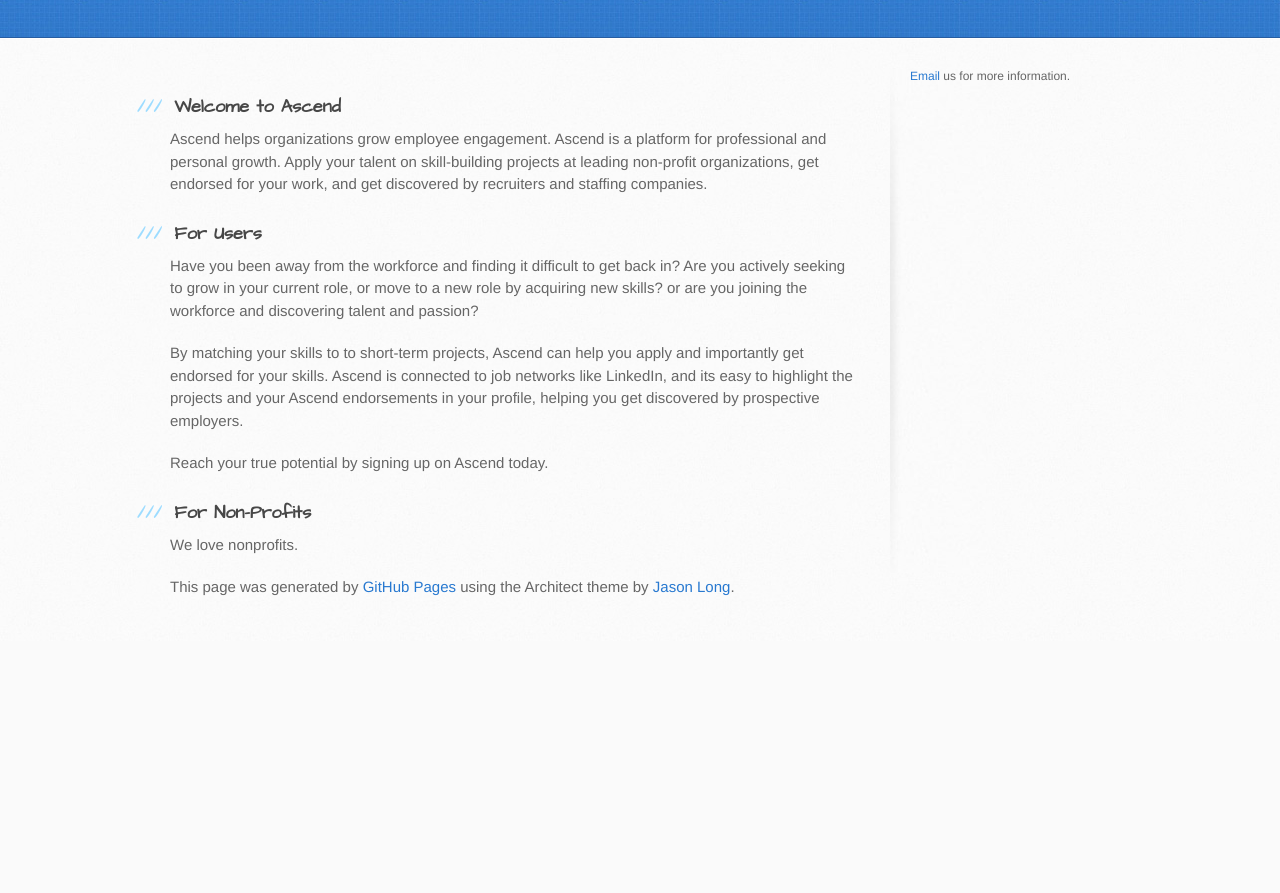
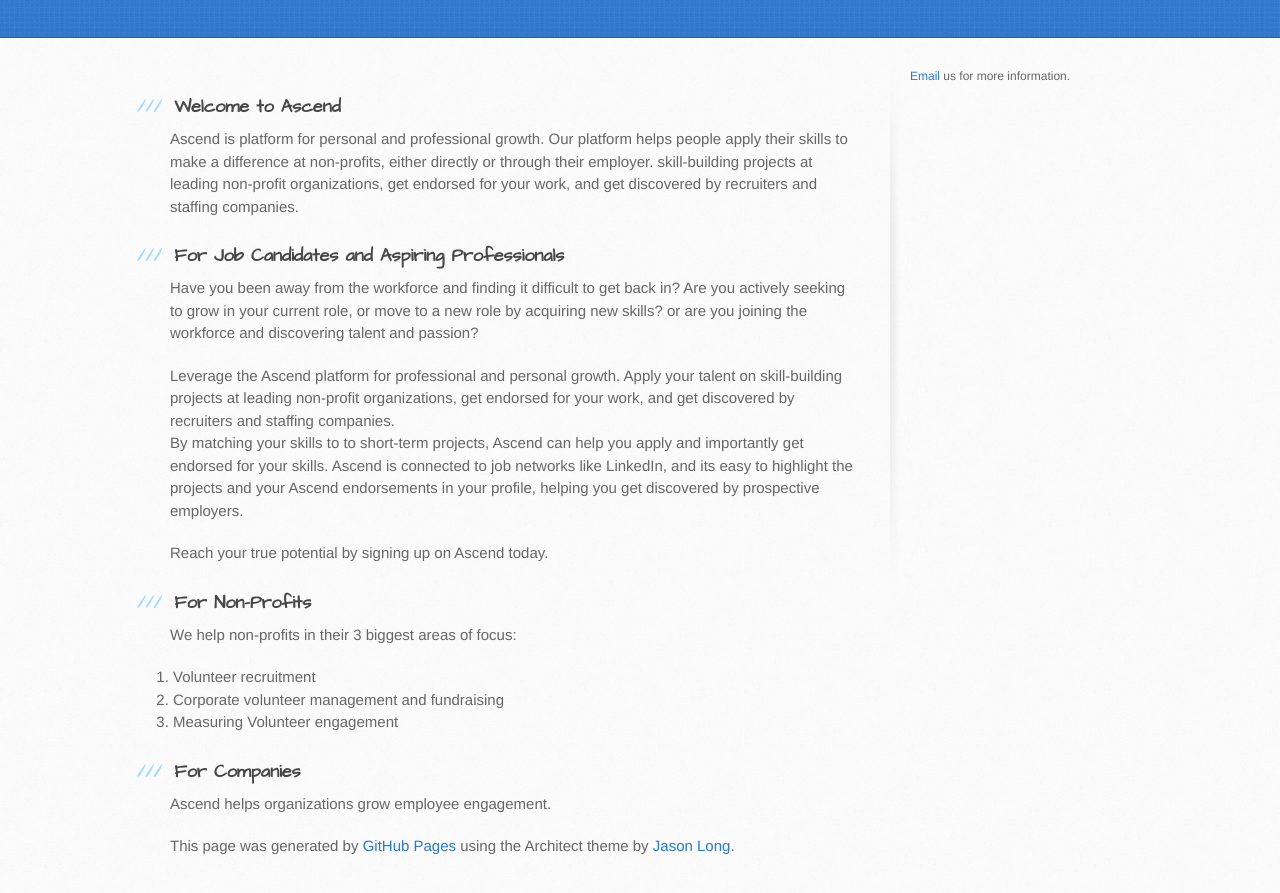
Before and after one commit to ascendit/ascend.github.io, a plain HTML site: page index.html in a window 1280 px wide. Shown: the part 163-1056 px from the top of the page. Before the commit the page ends 804 px from the top, so only its background shows below. Drawn offline with Linux system fonts and the light colour scheme.

Commit message:
Further updates

```diff
--- a/index.html
+++ b/index.html
@@ -30,15 +30,17 @@
           <h3>
 <a id="welcome-to-ascend" class="anchor" href="#welcome-to-ascend" aria-hidden="true"><span class="octicon octicon-link"></span></a>Welcome to Ascend</h3>
 
-<p> Ascend helps organizations grow employee engagement.
+<p>
 
-Ascend is a platform for professional and personal growth. Apply your talent on skill-building projects at leading non-profit organizations, get endorsed for your work, and get discovered by recruiters and staffing companies.</p>
+Ascend is platform for personal and professional growth. Our platform helps people apply their skills to make a difference at non-profits, either directly or through their employer. skill-building projects at leading non-profit organizations, get endorsed for your work, and get discovered by recruiters and staffing companies.</p>
 
 
 <h3>
-<a id="designer-templates" class="anchor" href="#designer-templates" aria-hidden="true"><span class="octicon octicon-link"></span></a>For Users</h3>
+<a id="designer-templates" class="anchor" href="#designer-templates" aria-hidden="true"><span class="octicon octicon-link"></span></a>For Job Candidates and Aspiring Professionals</h3>
 
 <p>Have you been away from the workforce and finding it difficult to get back in? Are you actively seeking to grow in your current role, or move to a new role by acquiring new skills? or are you joining the workforce and discovering talent and passion?</p>
+
+Leverage the Ascend platform for professional and personal growth. Apply your talent on skill-building projects at leading non-profit organizations, get endorsed for your work, and get discovered by recruiters and staffing companies.
 
 
 <p>By matching your skills to to short-term projects, Ascend can help you apply and importantly get endorsed for your skills. Ascend is connected to job networks like LinkedIn, and its easy to highlight the projects and your Ascend endorsements in your profile, helping you get discovered by prospective employers.</p>
@@ -49,9 +51,19 @@
 <h3>
 <a id="designer-templates" class="anchor" href="#designer-templates" aria-hidden="true"><span class="octicon octicon-link"></span></a>For Non-Profits</h3>
 
-<p>We love nonprofits.</p>
+<p>We help non-profits in their 3 biggest areas of focus:</p>
+<p>
+<ol>
+<li>Volunteer recruitment</li>
+<li>Corporate volunteer management and fundraising</li>
+<li>Measuring Volunteer engagement</li>
+</ol>
+</p>
 
+<h3>
+<a id="designer-templates" class="anchor" href="#designer-templates" aria-hidden="true"><span class="octicon octicon-link"></span></a>For Companies</h3>
 
+<p>Ascend helps organizations grow employee engagement.</p>
 
 <p></p>
 
```
